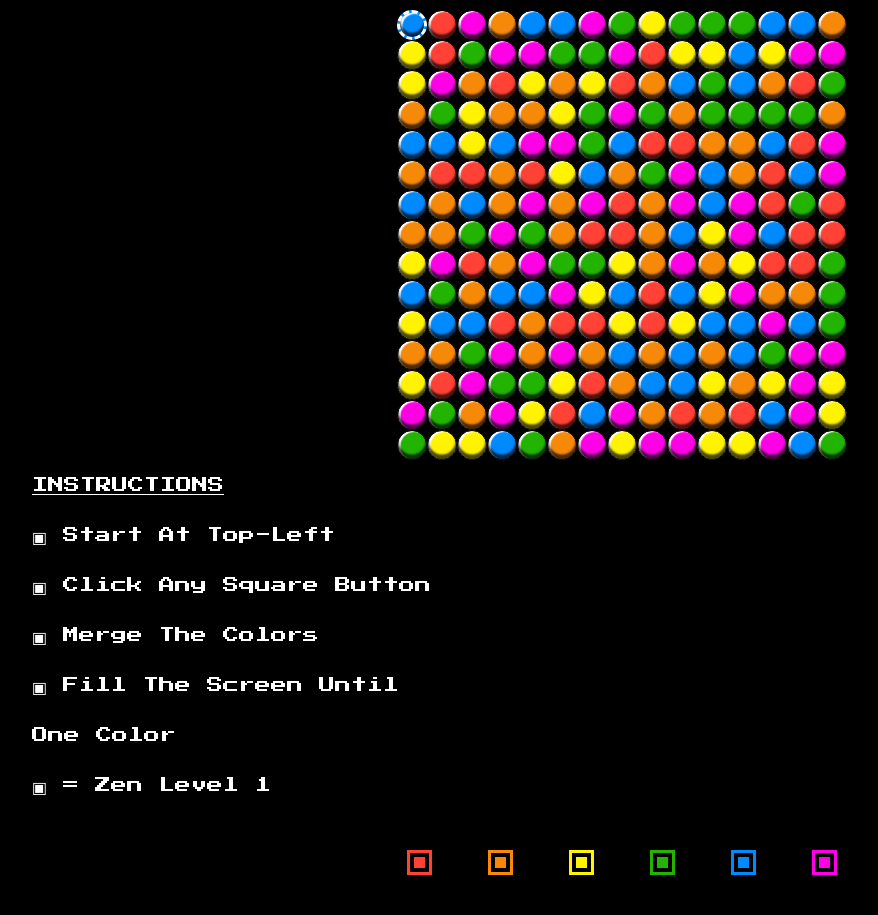
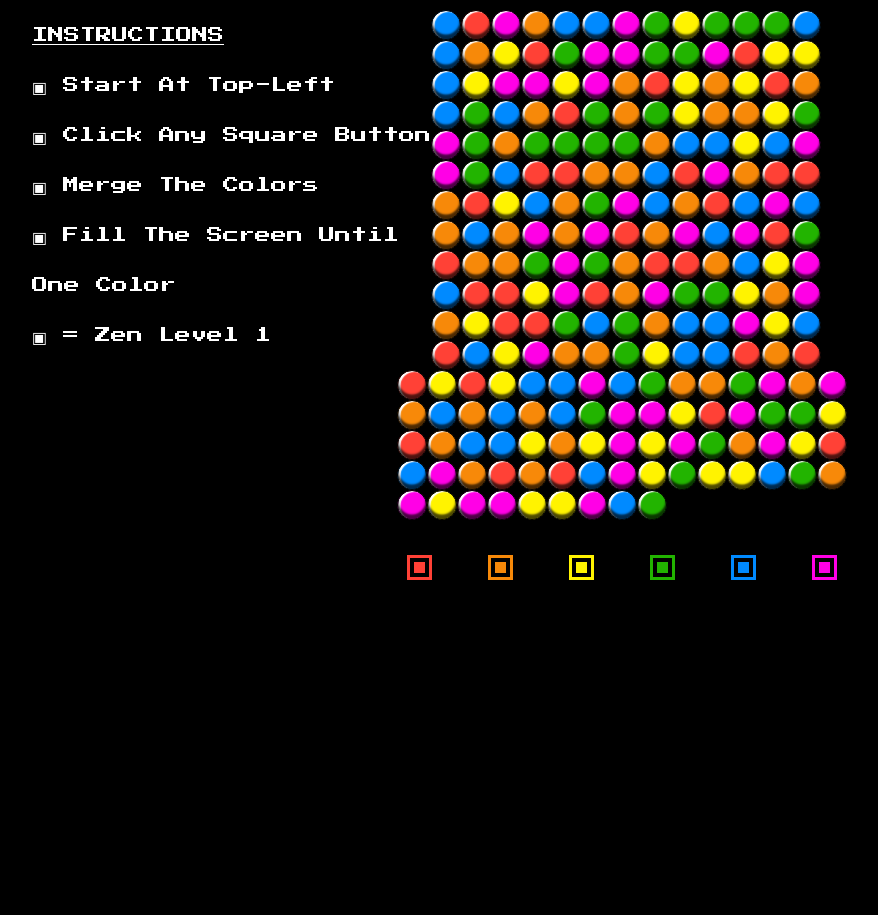
Before and after one commit to h6gs/wdi-project-1, a PHP site: page / in a window 1280 px wide. Shown: the part 115-1030 px from the top of the page, without its empty margins (18-896 px from the left). After the commit the page ends 695 px from the top, so only its background shows below. Run offline with PHP 8.4, Linux system fonts and the light colour scheme; some libraries are stand-ins or nearby versions.

Commit message:
controls working & moved html into containers

```diff
--- a/css/style.css
+++ b/css/style.css
@@ -10,7 +10,8 @@
 .gameInstructions{
   margin-left: 50px;
   line-height: 50px;
-  display: inline-block;
+  float: left;
+
 }
 
 .gameOptionButtons{
@@ -32,7 +33,7 @@
   background-color: black;
 }
 
-main{
+.gameContainer{
   width: 450px;
   margin: 0 auto;
 }
@@ -49,21 +50,19 @@
   border-radius: 20px
 }
 
-div:nth-child(1) {
-    border: 3px dashed white;
-}
 
 
 footer{
   clear:both;
   text-align: center;
-  padding: 20px
+  padding: 15px;
+  margin-bottom: 50px;
 
 }
 
 input, button, submit {
+  font-family: 'Press Start 2P', cursive;
   border:none;
-  font-family: 'Press Start 2P', cursive;
 }
 
 .red, #red::before, #red::after {
@@ -150,64 +149,3 @@
   margin: 0 0 0 -14px;
   outline: 4px solid white;
 }
-/*.buttonReset{
-	-webkit-transition: all 0.5s;
-	-moz-transition: all 0.5s;
-	-o-transition: all 0.5s;
-	transition: all 0.5s;
-	border: 1px solid rgba(255,255,255,0.5);
-	position: relative;
-}
-
-.buttonReset::before{
-	content: '';
-	position: absolute;
-	top: 0;
-	left: 0;
-	width: 100%;
-	height: 100%;
-	z-index: 1;
-	opacity: 0;
-	background-color: rgba(255,255,255,0.5);
-	-webkit-transition: all 0.4s;
-	-moz-transition: all 0.4s;
-	-o-transition: all 0.4s;
-	transition: all 0.4s;
-	-webkit-transform: scale(1, 0.5);
-	transform: scale(1, 0.5);
-}
-.buttonReset:hover::before{
-	opacity: 1;
-	-webkit-transform: scale(1, 1);
-	transform: scale(1, 1);
-}
-.buttonTest, .music{
-	-webkit-transition: all 0.5s;
-	-moz-transition: all 0.5s;
-	-o-transition: all 0.5s;
-	transition: all 0.5s;
-	border: 1px solid rgba(255,255,255,0.5);
-	position: relative;
-}
-
-.buttonTest::before{
-	content: '';
-	position: absolute;
-	top: 0;
-	left: 0;
-	width: 100%;
-	height: 100%;
-	opacity: 0;
-	background-color: rgba(255,255,255,0.5);
-	-webkit-transition: all 0.4s;
-	-moz-transition: all 0.4s;
-	-o-transition: all 0.4s;
-	transition: all 0.4s;
-	-webkit-transform: scale(1, 0.5);
-	transform: scale(1, 0.5);
-}
-.buttonTest:hover::before{
-	opacity: 1;
-	-webkit-transform: scale(1, 1);
-	transform: scale(1, 1);
-}*/
--- a/index.html
+++ b/index.html
@@ -18,11 +18,10 @@
   <div class="gameOptionButtons">
     <button class="buttonReset" id="reset">Reset</button>
     <button class="buttonTest" id="ai">Ai</button>
-    <button class="music">Music</button>
+    <button class="music"></button>
   </div>
   </header>
   <main>
-  </main>
     <div class="gameInstructions">
       <h2>INSTRUCTIONS</h2>
       <p>&#9635; Start At Top-Left</p>
@@ -31,6 +30,9 @@
       <p>&#9635; Fill The Screen Until </br> One Color</p>
       <p>&#9635; = Zen Level 1</p>
     </div>
+    <div class="gameContainer">
+    </div>
+  </main>
   <footer>
     <button class="buttonColor" id="red"></button>
     <button class="buttonColor" id="orange"></button>
--- a/js/app.js
+++ b/js/app.js
@@ -21,7 +21,7 @@
     for (let i = 0; i < 225; i++) {
       const block = $('<div>', { id: [i], 'class': makeBlocks(), name: 'allTheBlocks'});
       $blocks.push(block);
-      $('main').append(block);
+      $('.gameContainer').append(block);
       $firstBlock = $blocks[0];
     }
   }
@@ -45,15 +45,16 @@
 
     $.each($buttons, function() {
       setTimeout(() => {
-        $(this).trigger('click', changeBlocks);
+        $(this).trigger('click', changeBlocks[10]);
       }, 500);
     });
 
-    setTimeout(() => {
-      if ($('div').size() !== $(`div.${$('div').attr('class')}`).size()) {
-        autoClick();
-      }
-    }, 500*$buttons.size());
+    //interval for autoClick
+    // setTimeout(() => {
+    //   if ($('div').size() !== $(`div.${$('div').attr('class')}`).size()) {
+    //     autoClick();
+    //   }
+    // }, 500*$buttons.size());
   }
 
   function recursiveBlockCheck(index) {
@@ -86,31 +87,27 @@
   function invalidMove(newIndex, currentIndex) {
     return aboveTop(newIndex) || belowBottom(newIndex) || pastSides(newIndex, currentIndex);
   }
-
-  function aboveTop(index) {return index < 0;}
-
+  function aboveTop(index) {
+    return index < 0;
+  }
   function belowBottom(index) {
     return index > (width * width)-1;
   }
-
   function pastSides(newIndex, currentIndex) {
     return (newIndex % width) - (currentIndex % width) === 14;
   }
-
   function initAudio(){
     const audio = $('<audio>', {src: './music/Blox.mp3' });
-    $('.music').on('click', function() {
+    $('.music').text('Music').on('click', function() {
+      audio[0].paused ? $('.music').text('Pause') : $('.music').text('Music');
       audio[0].paused ? audio[0].play() : audio[0].pause();
     });
   }
-
   function blockSound(){
     const audio = $('<audio>', {src: './music/move.mp3' });
-    console.log(audio);
     $('.buttonColor').on('click', function() {
       audio[0].play();
     });
   }
 
-
 });
```
Lines whose indentation alone changed are shown as unchanged.
